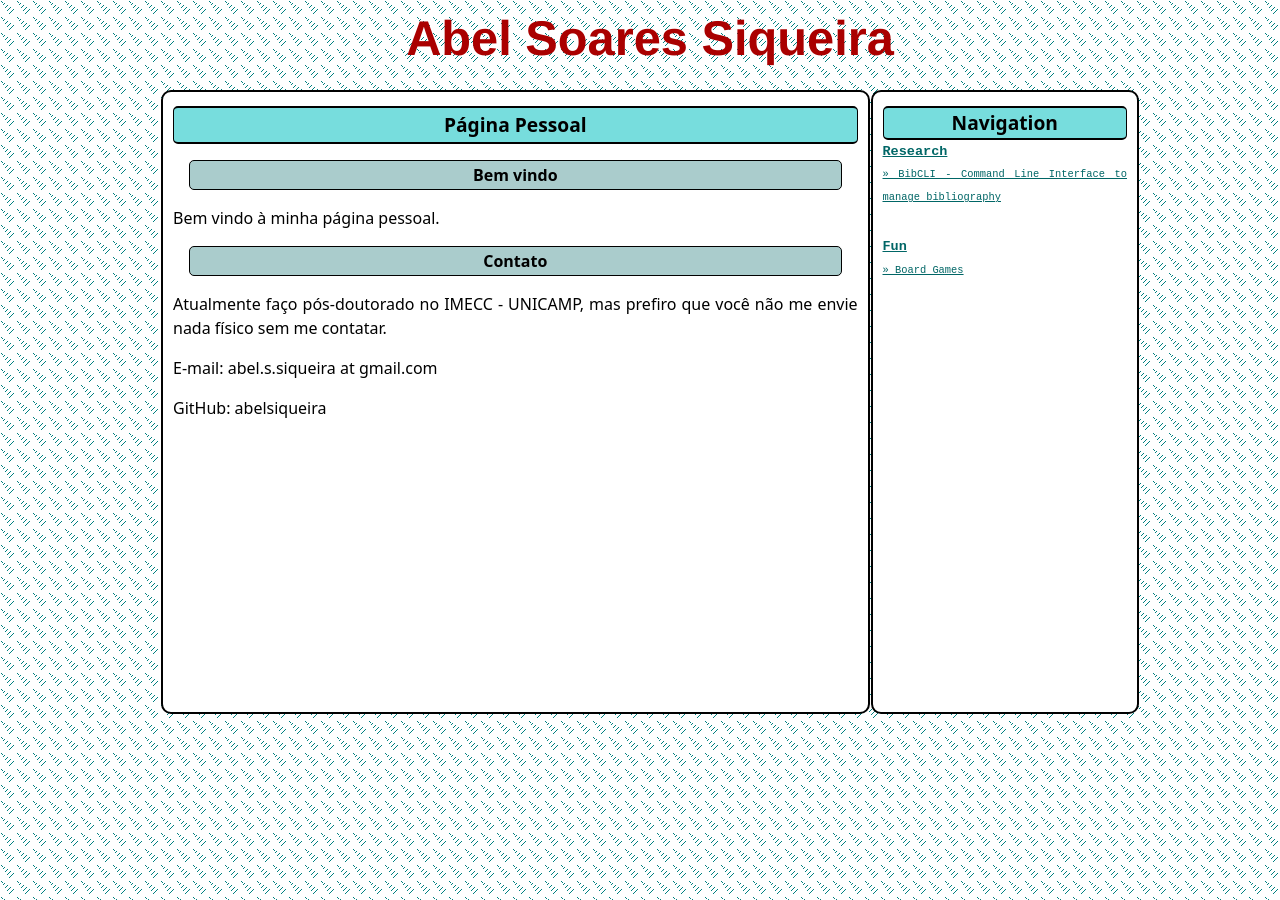
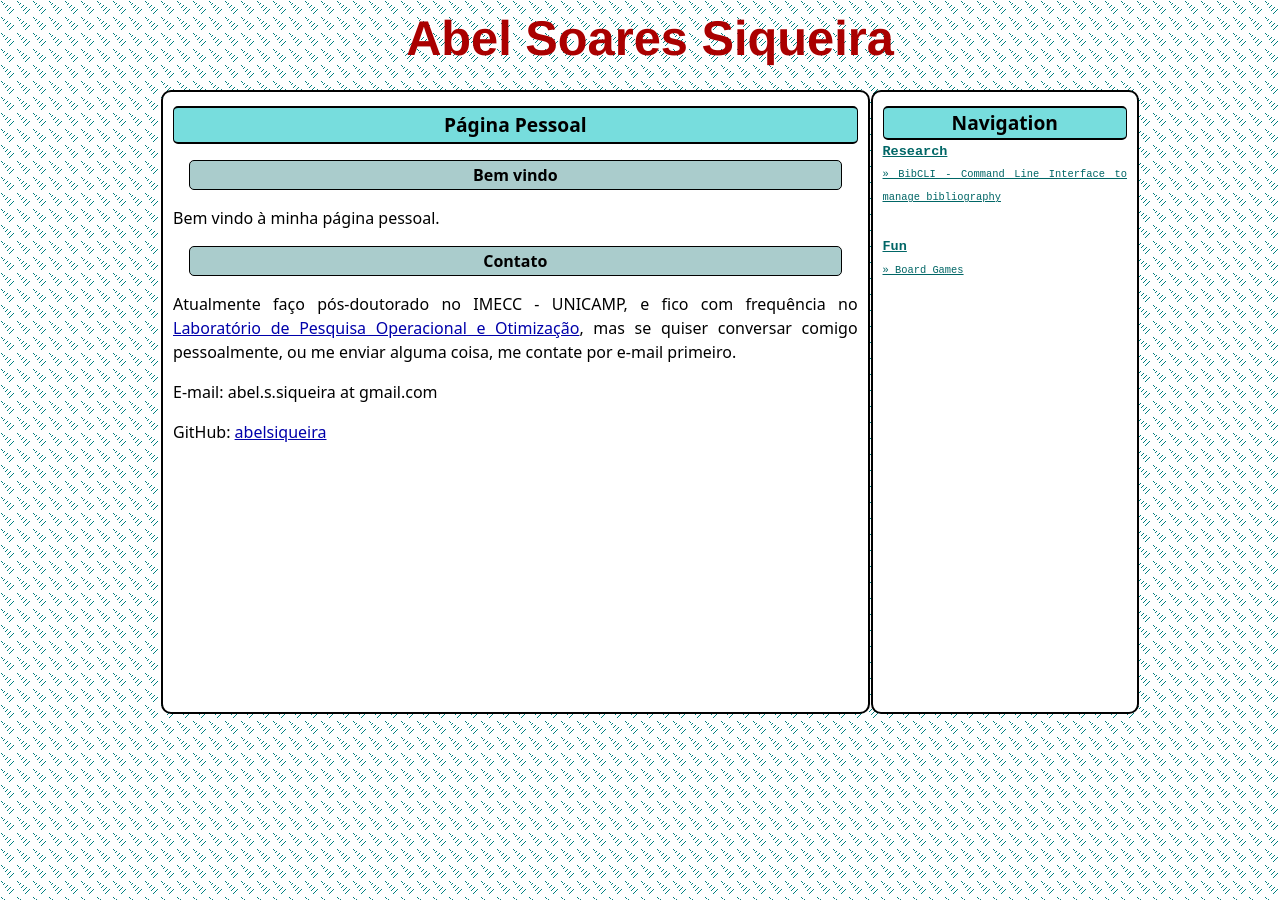
Before and after one commit to abelsiqueira/abelsiqueira.github.io-old, a Jekyll site: the page built from index.html, in a window 1280 px wide. Built offline with Jekyll 4.4.1, drawn with Linux system fonts in a browser that asks for light colours; Markdown is read by kramdown in place of the engine named in the settings.

Commit message:
Update index

```diff
--- a/index.html
+++ b/index.html
@@ -9,7 +9,9 @@
 <p> Bem vindo à minha página pessoal. </p>
 
 <h3> Contato </h3>
-<p> Atualmente faço pós-doutorado no IMECC - UNICAMP, mas prefiro que você não
-me envie nada físico sem me contatar.</p>
+<p> Atualmente faço pós-doutorado no IMECC - UNICAMP, e fico com frequência no
+  <a href="http://www.lpoo.ime.unicamp.br">Laboratório de Pesquisa Operacional
+    e Otimização</a>, mas se quiser conversar comigo pessoalmente, ou me enviar
+  alguma coisa, me contate por e-mail primeiro. </p>
 <p> E-mail: abel.s.siqueira at gmail.com </p>
-<p> GitHub: abelsiqueira </p>
+<p> GitHub: <a href="https://github.com/abelsiqueira">abelsiqueira</a> </p>
```
